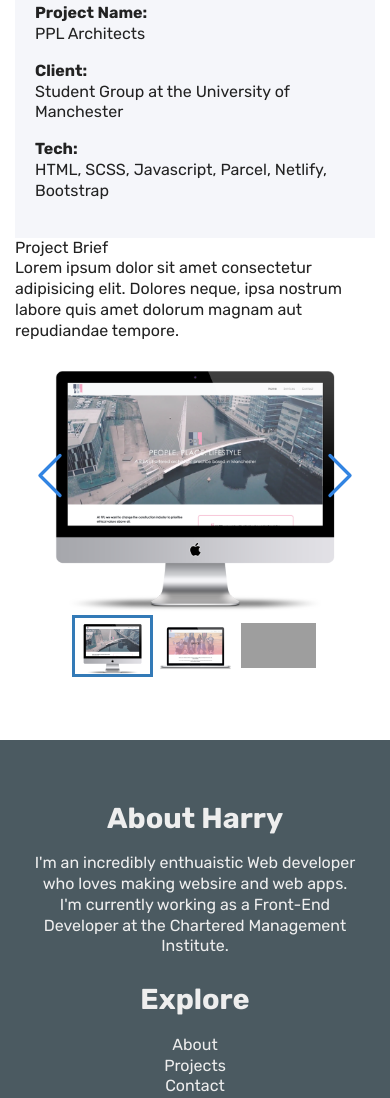
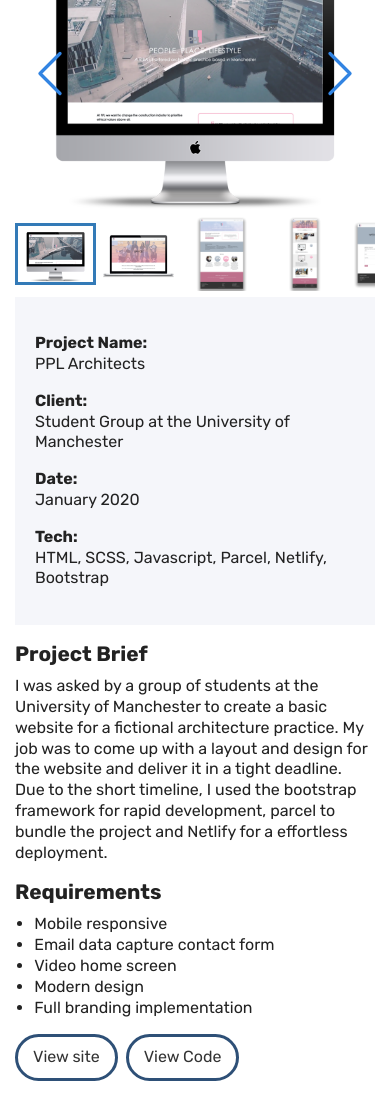
Before and after one commit to HarryTate/harrytate, a Gatsby site: page /projects/ppl-architects in a window 390 px wide. Shown: the part 368-1466 px from the top of the page. Built offline with nearby package versions, Linux system fonts and the light colour scheme; Gatsby itself is replaced by a stand-in of ours; grey boxes are pictures that could not be loaded.

Commit message:
Develop (#15)
* Add image for PPL Projects

* Added project showcase blocks

* Minor amends to projects showcase for mobile responsiveness

* Added project info work

* Commmented out projectDetails for those that do not yet exist

* Completed MVP on ProjectDetails Component including requirements and carousel images

```diff
--- a/src/components/ProjectDetails.js
+++ b/src/components/ProjectDetails.js
@@ -1,15 +1,30 @@
 import React from "react"
 import ImageGallery from "react-image-gallery"
 
-const ProjectDetails = ({ images, name, client, techUsed, brief }) => {
+const ProjectDetails = ({
+  images,
+  name,
+  client,
+  techUsed,
+  brief,
+  date,
+  requirements,
+  siteLink,
+  repoLink,
+}) => {
   return (
-    <React.Fragment>
     <section className="section">
       <div className="container">
         <div className="row">
-            <div className="half">
+          <div className="half order-tablet-portrait-up-second">
+            <ImageGallery
+              showPlayButton={false}
+              showFullscreenButton={false}
+              items={images}
+            />
+          </div>
+          <div className="half order-tablet-portrait-up-first">
             <div className="project-info">
-                <h2 className="project-info__title">Project Details</h2>
               <dl className="project-info__data">
                 <dt className="project-info__data-title">Project Name:</dt>
                 <dd className="project-info__data-info">{name}</dd>
@@ -19,26 +34,42 @@ const ProjectDetails = ({ images, name, client, techUsed, brief }) => {
                 <dd className="project-info__data-info">{client}</dd>
               </dl>
               <dl className="project-info__data">
+                <dt className="project-info__data-title">Date:</dt>
+                <dd className="project-info__data-info">{date}</dd>
+              </dl>
+              <dl className="project-info__data">
                 <dt className="project-info__data-title">Tech:</dt>
                 <dd className="project-info__data-info">
                   {techUsed.map((tech, index) => (index ? ", " : "") + tech)}
                 </dd>
               </dl>
             </div>
-              <h2>Project Brief</h2>
+            <div className="project-content">
+              <h2 className="project-content__title">Project Brief</h2>
               {brief}
+              <h2 className="project-content__title">Requirements</h2>
+              {requirements}
+              <a
+                href={siteLink}
+                className="btn btn__outline btn__outline--dark-blue mr--half"
+                target="_blank"
+                rel="noopener noreferrer"
+              >
+                View site
+              </a>
+              <a
+                href={repoLink}
+                className="btn btn__outline btn__outline--dark-blue"
+                target="_blank"
+                rel="noopener noreferrer"
+              >
+                View Code
+              </a>
             </div>
-            <div className="half">
-              <ImageGallery
-                showPlayButton={false}
-                showFullscreenButton={false}
-                items={images}
-              />
           </div>
         </div>
       </div>
     </section>
-    </React.Fragment>
   )
 }
 
--- a/src/pages/projects/ppl-architects/index.js
+++ b/src/pages/projects/ppl-architects/index.js
@@ -5,6 +5,9 @@ import ProjectDetails from "../../../components/ProjectDetails"
 import Footer from "../../../components/Footer"
 import PPLMac from "../../../images/projects/PPL/Macbook.png"
 import PPLMacLaptop from "../../../images/projects/PPL/Macbook-laptop.png"
+import PPLHome from "../../../images/projects/PPL/home-full.png"
+import PPLContact from "../../../images/projects/PPL/contact-full.png"
+import PPLServices from "../../../images/projects/PPL/services-full.png"
 
 const PPLArchitects = props => {
   const images = [
@@ -17,8 +20,16 @@ const PPLArchitects = props => {
       thumbnail: PPLMacLaptop,
     },
     {
-      original: "https://picsum.photos/id/1019/1000/600/",
-      thumbnail: "https://picsum.photos/id/1019/250/150/",
+      original: PPLHome,
+      thumbnail: PPLHome,
+    },
+    {
+      original: PPLServices,
+      thumbnail: PPLServices,
+    },
+    {
+      original: PPLContact,
+      thumbnail: PPLContact,
     },
   ]
   return (
@@ -37,13 +48,28 @@ const PPLArchitects = props => {
           "Netlify",
           "Bootstrap",
         ]}
+        date={"January 2020"}
         brief={
-          <p>
-            Lorem ipsum dolor sit amet consectetur adipisicing elit. Dolores
-            neque, ipsa nostrum labore quis amet dolorum magnam aut repudiandae
-            tempore.
+          <p className="project-content__text">
+            I was asked by a group of students at the University of Manchester
+            to create a basic website for a fictional architecture practice. My
+            job was to come up with a layout and design for the website and
+            deliver it in a tight deadline. Due to the short timeline, I used
+            the bootstrap framework for rapid development, parcel to bundle the
+            project and Netlify for a effortless deployment.
           </p>
         }
+        requirements={
+          <ul className="project-content__list">
+            <li>Mobile responsive</li>
+            <li>Email data capture contact form</li>
+            <li>Video home screen</li>
+            <li>Modern design</li>
+            <li>Full branding implementation</li>
+          </ul>
+        }
+        siteLink={"https://ppl-architects.netlify.com/"}
+        repoLink={"https://github.com/HarryTate/PeoplePlaceLifestyle"}
       />
       <Footer />
     </React.Fragment>
--- a/src/styles/base/_helper.scss
+++ b/src/styles/base/_helper.scss
@@ -14,6 +14,10 @@
   margin-top: 2rem;
 }
 
+.mr--half {
+  margin-right: .5rem;
+}
+
 .mb {
   &--1 {
     margin-bottom: 1rem;
@@ -24,7 +28,7 @@
   }
 }
 
-.mb--2 .sr-only {
+.sr-only {
   position: absolute;
   width: 1px;
   height: 1px;
@@ -34,3 +38,13 @@
   clip: rect(0, 0, 0, 0);
   border: 0;
 }
+
+@include for-tablet-portrait-up {
+  .order-tablet-portrait-up-first {
+    order: 1;
+  }
+
+  .order-tablet-portrait-up-second {
+    order: 2;
+  }
+}
--- a/src/styles/base/_reset.scss
+++ b/src/styles/base/_reset.scss
@@ -38,6 +38,7 @@ dd {
   list-style: none;
 }
 
+
 h1,
 h2,
 h3,
--- a/src/styles/components/_project-browse.scss
+++ b/src/styles/components/_project-browse.scss
@@ -6,6 +6,31 @@
   background-position: top;
   width: 100%;
   flex: 0 0 48%;
+  display: flex;
+  background-color: $blue;
+  height: 350px;
+  margin: 1rem 0;
+
+  @include for-tablet-landscape-up {
+    width: 350px;
+    height: 350px;
+    margin: .5rem auto;
+  }
+
+  box-shadow: 1px 1px 3px #333;
+  transition: ease-out .4s;
+
+  &:hover,
+  &:active,
+  &:focus {
+    box-shadow: 1px 1px 13px #333;
+    transition: ease-out .4s;
+  }
+
+  width: 350px;
+  height: 350px;
+  margin: 1rem auto;
+  flex: 0 0 45%;
   display: flex;
   background-color: $blue;
   height: 350px;
--- a/src/styles/components/_project-info.scss
+++ b/src/styles/components/_project-info.scss
@@ -1,11 +1,6 @@
 .project-info {
   padding: 20px;
   background-color: #f5f6fa;
-
-  &__title {
-    font-weight: bold;
-    font-size: 1.3rem;
-  }
 
   &__data {
     @include for-tablet-portrait-up {
@@ -27,4 +22,27 @@
     flex: 1 1 auto;
     font-weight: bold;
   }
+
+  &__text {
+    margin-top: 1rem;
+  }
 }
+
+.project-content {
+  &__title {
+    font-weight: bold;
+    font-size: 1.3rem;
+    margin-top: 1rem;
+    margin-bottom: .5rem;
+  }
+
+  &__list {
+    list-style-type: disc;
+    padding-left: 1.2rem;
+    margin-bottom: 1rem;
+  }
+
+  &__list-item {
+    margin-bottom: .3rem;
+  }
+}
```
Also changed, not shown: src/images/projects/PPL/contact-full.png (added), src/images/projects/PPL/home-full.png (added), src/images/projects/PPL/services-full.png (added). Lines whose indentation alone changed are shown as unchanged.
